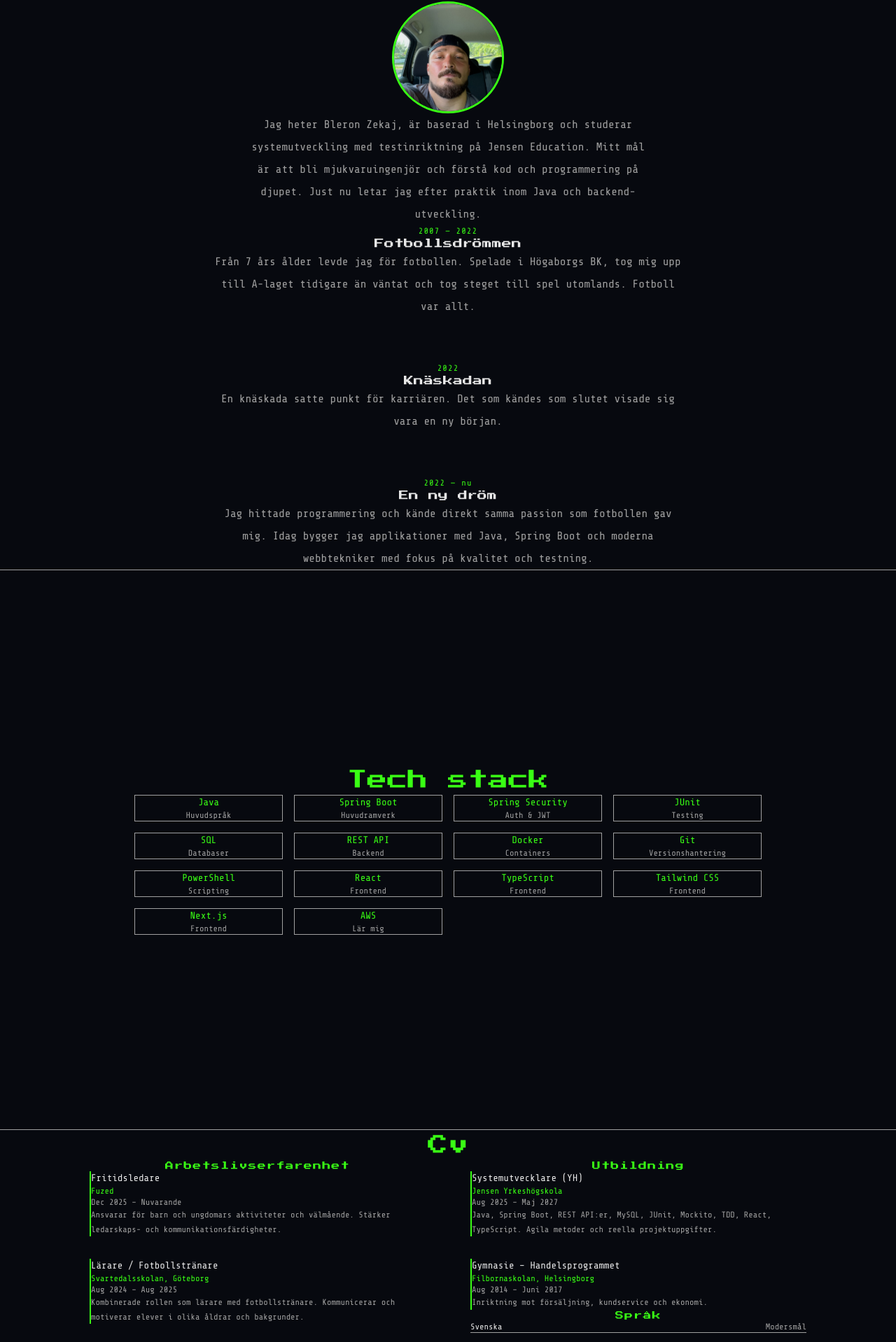
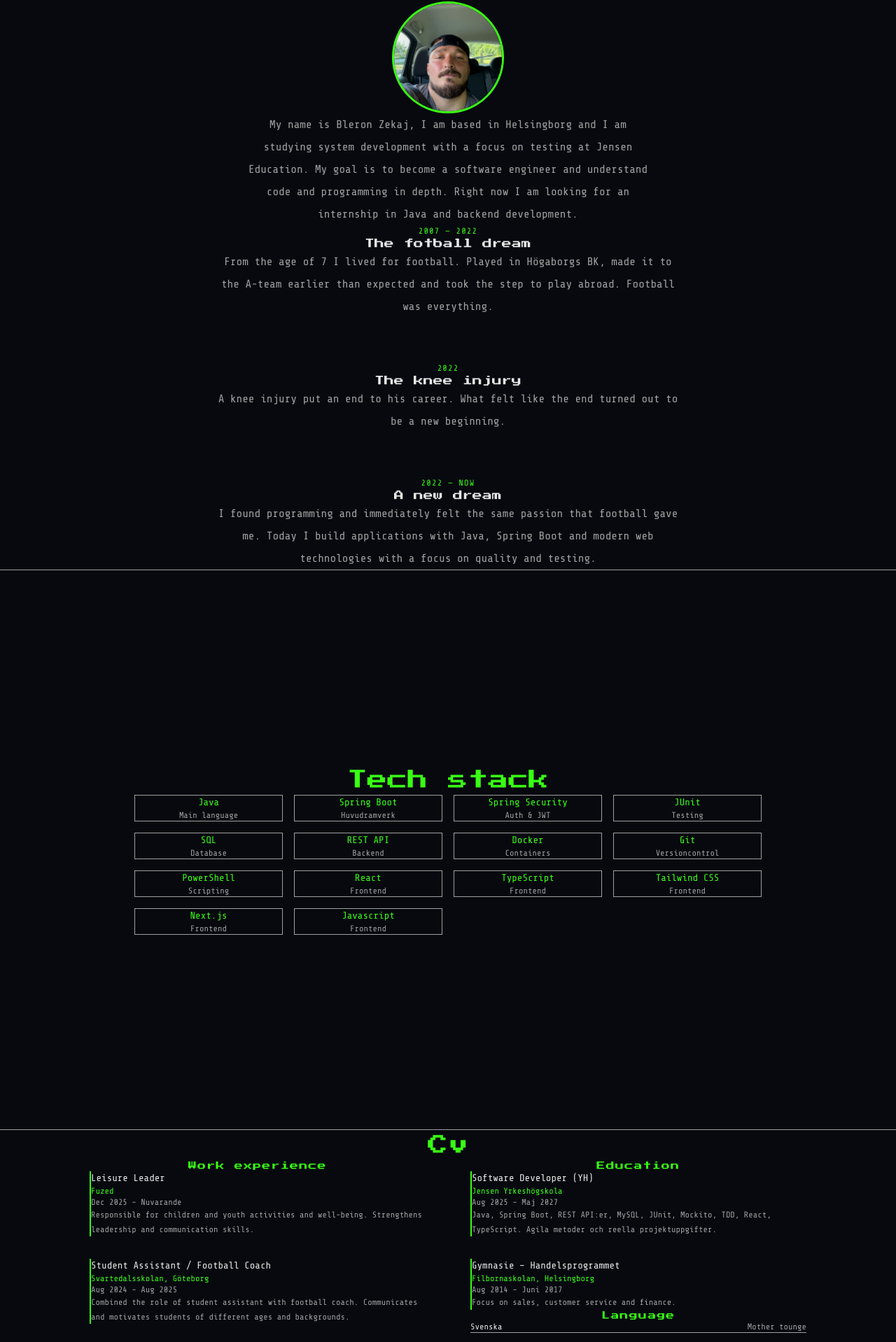
Before and after one commit to Zyco13/bleron-portfolio-fe, a Next.js app: page / in a window 1280 px wide. Shown: the part 841-2759 px from the top of the page at 70% size. Built offline with nearby package versions, Linux system fonts and the light colour scheme.

Commit message:
fix: styling, font and language

```diff
--- a/app/components/About.tsx
+++ b/app/components/About.tsx
@@ -1,66 +1,114 @@
 export default function About() {
   return (
-    <section id="about" className="min-h-screen flex flex-col justify-center items-center text-center px-8 py-24"
-             style={{ borderBottom: '1px solid var(--text)' }}>
-
-      <h2 className="mb-16" style={{ fontSize: 'clamp(1rem, 3vw, 1.8rem)', color: 'var(--green)' }}>
-        Om mig
+    <section
+      id="about"
+      className="min-h-screen flex flex-col justify-center items-center text-center px-8 py-24"
+      style={{ borderBottom: "1px solid var(--text)" }}
+    >
+      <h2
+        className="mb-16"
+        style={{ fontSize: "clamp(1rem, 3vw, 1.8rem)", color: "var(--green)" }}
+      >
+        About me
       </h2>
 
       {/* Foto */}
-      <div className="mb-10 rounded-full overflow-hidden"
-           style={{ width: '160px', height: '160px', border: '3px solid var(--green)' }}>
-        <img src="/IMG_0694.JPG" alt="Bleron Zekaj"
-             style={{ width: '100%', height: '100%', objectFit: 'cover' }} />
+      <div
+        className="mb-10 rounded-full overflow-hidden"
+        style={{
+          width: "160px",
+          height: "160px",
+          border: "3px solid var(--green)",
+        }}
+      >
+        <img
+          src="/IMG_0694.JPG"
+          alt="Bleron Zekaj"
+          style={{ width: "100%", height: "100%", objectFit: "cover" }}
+        />
       </div>
 
       {/* Intro */}
-      <p className="max-w-xl mb-16" style={{ color: 'var(--text)', lineHeight: '2', fontFamily: 'var(--font-share-tech)', fontSize: '1rem' }}>
-        Jag heter Bleron Zekaj, är baserad i Helsingborg och studerar systemutveckling
-        med testinriktning på Jensen Education. Mitt mål är att bli mjukvaruingenjör
-        och förstå kod och programmering på djupet. Just nu letar jag efter praktik
-        inom Java och backend-utveckling.
+      <p
+        className="max-w-xl mb-16"
+        style={{
+          color: "var(--text)",
+          lineHeight: "2",
+          fontFamily: "var(--font-share-tech)",
+          fontSize: "1rem",
+        }}
+      >
+        My name is Bleron Zekaj, I am based in Helsingborg and I am studying
+        system development with a focus on testing at Jensen Education. My goal
+        is to become a software engineer and understand code and programming in
+        depth. Right now I am looking for an internship in Java and backend
+        development.
       </p>
 
       {/* Story */}
       <div className="flex flex-col gap-16 max-w-2xl">
-
         <div>
-          <span className="text-xs mb-4 block tracking-widest" style={{ color: 'var(--green)' }}>
+          <span
+            className="text-xs mb-4 block tracking-widest"
+            style={{ color: "var(--green)" }}
+          >
             2007 — 2022
           </span>
-          <h3 className="text-sm mb-4">Fotbollsdrömmen</h3>
-          <p style={{ color: 'var(--text)', lineHeight: '2', fontFamily: 'var(--font-share-tech)' }}>
-            Från 7 års ålder levde jag för fotbollen. Spelade i Högaborgs BK,
-            tog mig upp till A-laget tidigare än väntat och tog steget till
-            spel utomlands. Fotboll var allt.
+          <h3 className="text-sm mb-4">The fotball dream</h3>
+          <p
+            style={{
+              color: "var(--text)",
+              lineHeight: "2",
+              fontFamily: "var(--font-share-tech)",
+            }}
+          >
+            From the age of 7 I lived for football. Played in Högaborgs BK, made
+            it to the A-team earlier than expected and took the step to play
+            abroad. Football was everything.
           </p>
         </div>
 
         <div>
-          <span className="text-xs mb-4 block tracking-widest" style={{ color: 'var(--green)' }}>
+          <span
+            className="text-xs mb-4 block tracking-widest"
+            style={{ color: "var(--green)" }}
+          >
             2022
           </span>
-          <h3 className="text-sm mb-4">Knäskadan</h3>
-          <p style={{ color: 'var(--text)', lineHeight: '2', fontFamily: 'var(--font-share-tech)' }}>
-            En knäskada satte punkt för karriären. Det som kändes som slutet
-            visade sig vara en ny början.
+          <h3 className="text-sm mb-4">The knee injury</h3>
+          <p
+            style={{
+              color: "var(--text)",
+              lineHeight: "2",
+              fontFamily: "var(--font-share-tech)",
+            }}
+          >
+            A knee injury put an end to his career. What felt like the end
+            turned out to be a new beginning.
           </p>
         </div>
 
         <div>
-          <span className="text-xs mb-4 block tracking-widest" style={{ color: 'var(--green)' }}>
-            2022 — nu
+          <span
+            className="text-xs mb-4 block tracking-widest"
+            style={{ color: "var(--green)" }}
+          >
+            2022 — NOW
           </span>
-          <h3 className="text-sm mb-4">En ny dröm</h3>
-          <p style={{ color: 'var(--text)', lineHeight: '2', fontFamily: 'var(--font-share-tech)' }}>
-            Jag hittade programmering och kände direkt samma passion som
-            fotbollen gav mig. Idag bygger jag applikationer med Java,
-            Spring Boot och moderna webbtekniker med fokus på kvalitet och testning.
+          <h3 className="text-sm mb-4">A new dream</h3>
+          <p
+            style={{
+              color: "var(--text)",
+              lineHeight: "2",
+              fontFamily: "var(--font-share-tech)",
+            }}
+          >
+            I found programming and immediately felt the same passion that
+            football gave me. Today I build applications with Java, Spring Boot
+            and modern web technologies with a focus on quality and testing.
           </p>
         </div>
-
       </div>
     </section>
-  )
+  );
 }
--- a/app/components/CV.tsx
+++ b/app/components/CV.tsx
@@ -1,57 +1,57 @@
 const experience = [
   {
-    title: 'Fritidsledare',
+    title: 'Leisure Leader',
     company: 'Fuzed',
     period: 'Dec 2025 – Nuvarande',
-    desc: 'Ansvarar för barn och ungdomars aktiviteter och välmående. Stärker ledarskaps- och kommunikationsfärdigheter.',
+    desc: 'Responsible for children and youth activities and well-being. Strengthens leadership and communication skills.',
   },
   {
-    title: 'Lärare / Fotbollstränare',
+    title: 'Student Assistant / Football Coach',
     company: 'Svartedalsskolan, Göteborg',
     period: 'Aug 2024 – Aug 2025',
-    desc: 'Kombinerade rollen som lärare med fotbollstränare. Kommunicerar och motiverar elever i olika åldrar och bakgrunder.',
+    desc: 'Combined the role of student assistant with football coach. Communicates and motivates students of different ages and backgrounds.',
   },
   {
-    title: 'Säljare',
+    title: 'Salesman',
     company: 'Telenor Nordstan',
     period: 'Feb 2024 – Aug 2024',
-    desc: 'Fokus på merförsäljning och kundanalys. Balanserade kundens behov med affärsmässiga mål.',
+    desc: 'Focus on upselling and customer analysis. Balanced customer needs with business goals.',
   },
   {
-    title: 'Säljare – Telecom & Data',
+    title: 'Salesman – Telecom & Data',
     company: 'Elgiganten Nordstan, Göteborg',
     period: 'Aug 2023 – Feb 2024',
-    desc: 'Breddade teknisk produktkunskap och säljerfarenhet i högt tempomiljö.',
+    desc: 'Broadened technical product knowledge and sales experience in a fast-paced environment.',
   },
   {
-    title: 'Säljare – Telefoni',
+    title: 'Salesman – Telecom',
     company: 'Elgiganten Phonehouse Väla',
     period: 'Maj 2023 – Aug 2023',
-    desc: 'Grunden i produktkunskap, säljstrategi och kundservice inom detaljhandeln.',
+    desc: 'The basics of product knowledge, sales strategy and customer service in retail.',
   },
   {
-    title: 'Elevassistent / Fritidspedagog',
+    title: 'Student assistant / Leisure time educator',
     company: 'NannyPalmkvist Skolan',
     period: 'Mars 2022 – Dec 2022',
-    desc: 'Stöttade elever med olika diagnoser i skolarbete och social utveckling. Ansvarade för ca 20 elever på fritids.',
+    desc: 'Supported students with various diagnoses in schoolwork and social development. Responsible for approximately 20 students in after-school activities.',
   },
   {
-    title: 'Lagerarbetare',
+    title: 'Warehouse worker',
     company: 'Nowaste Logistics AB',
     period: 'Juni 2019 – Jan 2022',
-    desc: 'Nattskift med ansvar för städning, inventering och påfyllning. Strukturerat teamarbete under tidspress.',
+    desc: 'Night shift with responsibility for cleaning, inventory and replenishment. Structured teamwork under time pressure.',
   },
   {
-    title: 'Lagerarbetare',
+    title: 'Warehouse worker',
     company: 'Boozt / Logent AB',
     period: 'Maj 2016 – Okt 2021',
-    desc: 'Plock och pack samt arbete på returavdelningen. Högt tempo och noggrannhet i logistikmiljö.',
+    desc: 'Pick and pack as well as work in the returns department. High pace and accuracy in a logistics environment.',
   },
 ]
 
 const education = [
   {
-    title: 'Systemutvecklare (YH)',
+    title: 'Software Developer (YH)',
     school: 'Jensen Yrkeshögskola',
     period: 'Aug 2025 – Maj 2027',
     desc: 'Java, Spring Boot, REST API:er, MySQL, JUnit, Mockito, TDD, React, TypeScript. Agila metoder och reella projektuppgifter.',
@@ -60,7 +60,7 @@ const education = [
     title: 'Gymnasie – Handelsprogrammet',
     school: 'Filbornaskolan, Helsingborg',
     period: 'Aug 2014 – Juni 2017',
-    desc: 'Inriktning mot försäljning, kundservice och ekonomi.',
+    desc: 'Focus on sales, customer service and finance.',
   },
 ]
 
@@ -78,7 +78,7 @@ export default function CV() {
         {/* Erfarenhet */}
         <div>
           <h3 className="text-xs mb-10 tracking-widest text-center" style={{ color: 'var(--green)' }}>
-            Arbetslivserfarenhet
+            Work experience
           </h3>
           <div className="flex flex-col gap-8">
             {experience.map((job) => (
@@ -105,7 +105,7 @@ export default function CV() {
         {/* Utbildning + Språk */}
         <div>
           <h3 className="text-xs mb-10 tracking-widest text-center" style={{ color: 'var(--green)' }}>
-            Utbildning
+            Education
           </h3>
           <div className="flex flex-col gap-8 mb-16">
             {education.map((edu) => (
@@ -129,13 +129,13 @@ export default function CV() {
           </div>
 
           <h3 className="text-xs mb-6 tracking-widest text-center" style={{ color: 'var(--green)' }}>
-            Språk
+            Language
           </h3>
           <div className="flex flex-col gap-3">
             {[
-              { lang: 'Svenska', level: 'Modersmål' },
-              { lang: 'Albanska', level: 'Modersmål' },
-              { lang: 'Engelska', level: 'Mycket goda kunskaper' },
+              { lang: 'Svenska', level: 'Mother tounge' },
+              { lang: 'Albanska', level: 'Mother tounge' },
+              { lang: 'Engelska', level: 'Fluent' },
             ].map((l) => (
               <div key={l.lang} className="flex justify-between border-b pb-2"
                    style={{ borderColor: 'var(--text)' }}>
--- a/app/components/Projects.tsx
+++ b/app/components/Projects.tsx
@@ -3,7 +3,7 @@
 const projects = [
   {
     name: "LRN-Hub",
-    desc: 'En svensk EdTech-plattform — "TikTok för utbildning" — riktad mot svenska universitetsstudenter. Användare kan dela 60-sekunders akademiska videos, hitta studiekompisar via ett Tinder-inspirerat matchningssystem och boka betalda mentorssessioner. Byggd som sologrundare från idé till live produkt.',
+    desc: 'A Swedish EdTech platform — "TikTok for education" — aimed at Swedish university students. Users can share 60-second academic videos, find study buddies via a Tinder-inspired matching system, and book paid mentoring sessions. Built as a solo founder from idea to live product.',
     tech: [
       "React",
       "TypeScript",
--- a/app/components/Skills.tsx
+++ b/app/components/Skills.tsx
@@ -1,20 +1,20 @@
 'use client'
 
 const skills = [
-  { name: 'Java', level: 'Huvudspråk' },
+  { name: 'Java', level: 'Main language' },
   { name: 'Spring Boot', level: 'Huvudramverk' },
   { name: 'Spring Security', level: 'Auth & JWT' },
   { name: 'JUnit', level: 'Testing' },
-  { name: 'SQL', level: 'Databaser' },
+  { name: 'SQL', level: 'Database' },
   { name: 'REST API', level: 'Backend' },
   { name: 'Docker', level: 'Containers' },
-  { name: 'Git', level: 'Versionshantering' },
+  { name: 'Git', level: 'Versioncontrol' },
   { name: 'PowerShell', level: 'Scripting' },
   { name: 'React', level: 'Frontend' },
   { name: 'TypeScript', level: 'Frontend' },
   { name: 'Tailwind CSS', level: 'Frontend' },
   { name: 'Next.js', level: 'Frontend' },
-  { name: 'AWS', level: 'Lär mig' },
+  { name: 'Javascript', level: 'Frontend' },
 ]
 
 export default function Skills() {
--- a/app/components/Story.tsx
+++ b/app/components/Story.tsx
@@ -1,51 +1,80 @@
 export default function Story() {
   return (
-    <section id="story" className="min-h-screen flex flex-col justify-center items-center text-center px-8 py-24"
-             style={{ borderBottom: '1px solid var(--text)' }}>
-
-      <h2 className="mb-16" style={{ fontSize: 'clamp(1rem, 3vw, 1.8rem)', color: 'var(--green)' }}>
-        Min story
+    <section
+      id="story"
+      className="min-h-screen flex flex-col justify-center items-center text-center px-8 py-24"
+      style={{ borderBottom: "1px solid var(--text)" }}
+    >
+      <h2
+        className="mb-16"
+        style={{ fontSize: "clamp(1rem, 3vw, 1.8rem)", color: "var(--green)" }}
+      >
+        My story
       </h2>
 
       <div className="flex flex-col gap-16 max-w-2xl">
-
         <div>
-          <span className="text-xs mb-4 block tracking-widest" style={{ color: 'var(--green)' }}>
+          <span
+            className="text-xs mb-4 block tracking-widest"
+            style={{ color: "var(--green)" }}
+          >
             2007 — 2022
           </span>
-          <h3 className="text-sm mb-4">Fotbollsdrömmen</h3>
-          <p style={{ color: 'var(--text)', lineHeight: '2', fontFamily: 'var(--font-share-tech)' }}>
-            Från 7 års ålder levde jag för fotbollen. Spelade i Högaborgs BK,
-            tog mig upp till A-laget tidigare än väntat och tog steget till
-            spel utomlands. Fotboll var allt.
+          <h3 className="text-sm mb-4">The football dream</h3>
+          <p
+            style={{
+              color: "var(--text)",
+              lineHeight: "2",
+              fontFamily: "var(--font-share-tech)",
+            }}
+          >
+            From the age of 7 I lived for football. Played in Högaborgs BK, made
+            it to the A-team earlier than expected and took the step to play
+            abroad. Football was everything.
           </p>
         </div>
 
         <div>
-          <span className="text-xs mb-4 block tracking-widest" style={{ color: 'var(--green)' }}>
+          <span
+            className="text-xs mb-4 block tracking-widest"
+            style={{ color: "var(--green)" }}
+          >
             2022
           </span>
-          <h3 className="text-sm mb-4">Vändpunkten</h3>
-          <p style={{ color: 'var(--text)', lineHeight: '2', fontFamily: 'var(--font-share-tech)' }}>
-            En knäskada satte punkt för karriären. Det som kändes som slutet
-            visade sig vara en ny början.
+          <h3 className="text-sm mb-4">The turning point</h3>
+          <p
+            style={{
+              color: "var(--text)",
+              lineHeight: "2",
+              fontFamily: "var(--font-share-tech)",
+            }}
+          >
+            A knee injury put an end to his career. What felt like the end
+            turned out to be a new beginning.
           </p>
         </div>
 
         <div>
-          <span className="text-xs mb-4 block tracking-widest" style={{ color: 'var(--green)' }}>
+          <span
+            className="text-xs mb-4 block tracking-widest"
+            style={{ color: "var(--green)" }}
+          >
             2022 — nu
           </span>
-          <h3 className="text-sm mb-4">En ny dröm</h3>
-          <p style={{ color: 'var(--text)', lineHeight: '2', fontFamily: 'var(--font-share-tech)' }}>
-            Jag hittade programmering och kände direkt samma passion som
-            fotbollen gav mig. Idag studerar jag systemutveckling på Jensen
-            Education med målet att bli mjukvaruingenjör.
+          <h3 className="text-sm mb-4">A new dream</h3>
+          <p
+            style={{
+              color: "var(--text)",
+              lineHeight: "2",
+              fontFamily: "var(--font-share-tech)",
+            }}
+          >
+            I found programming and immediately felt the same passion that
+            football gave me. Today I study systems development at Jensen
+            Education with the goal of becoming a software engineer.
           </p>
         </div>
-
       </div>
-
     </section>
-  )
+  );
 }
```
Also changed, not shown: app/components/Contact.tsx (+15 -7 lines), app/components/Hero.tsx (+14 -6 lines).
